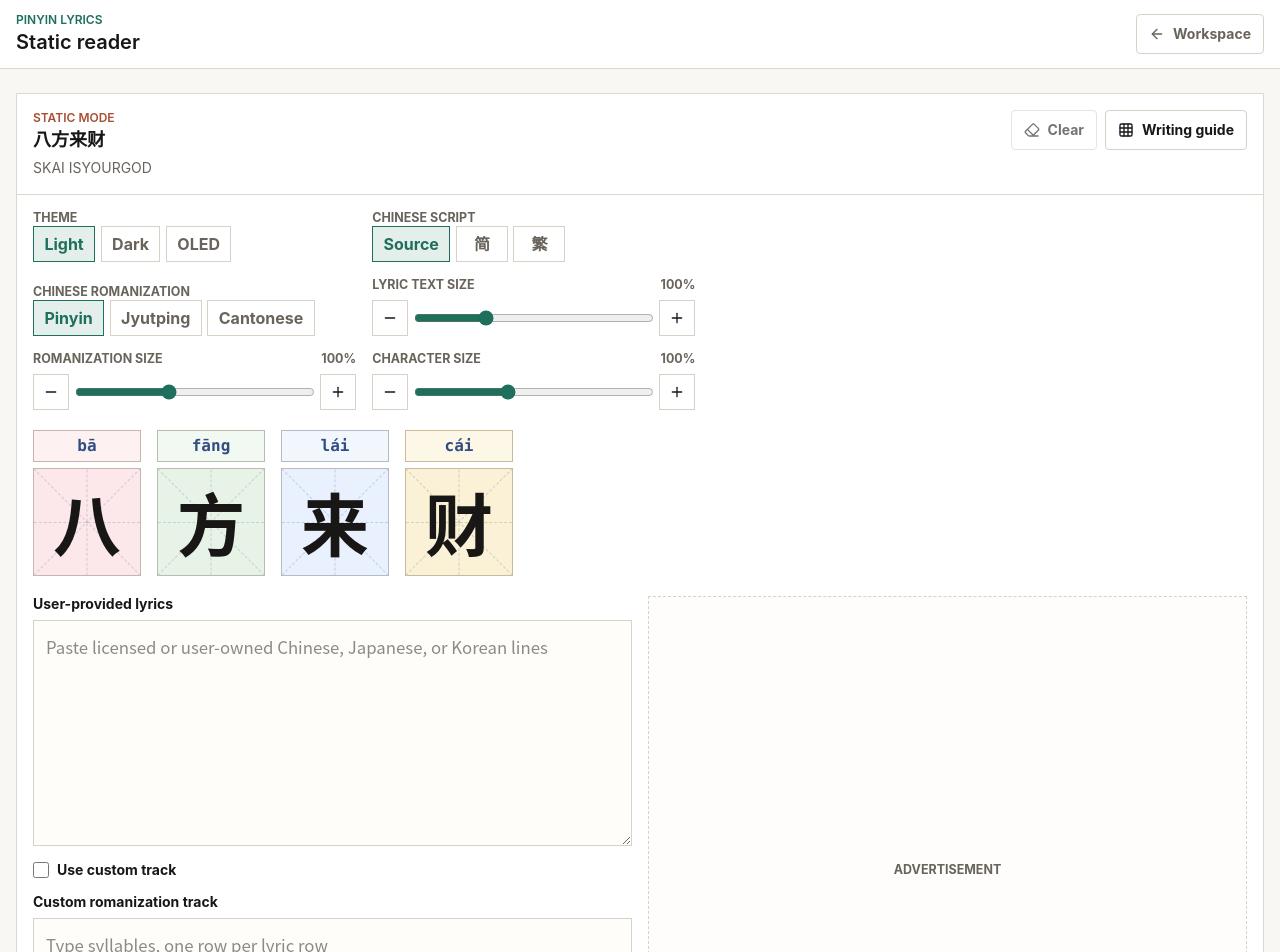
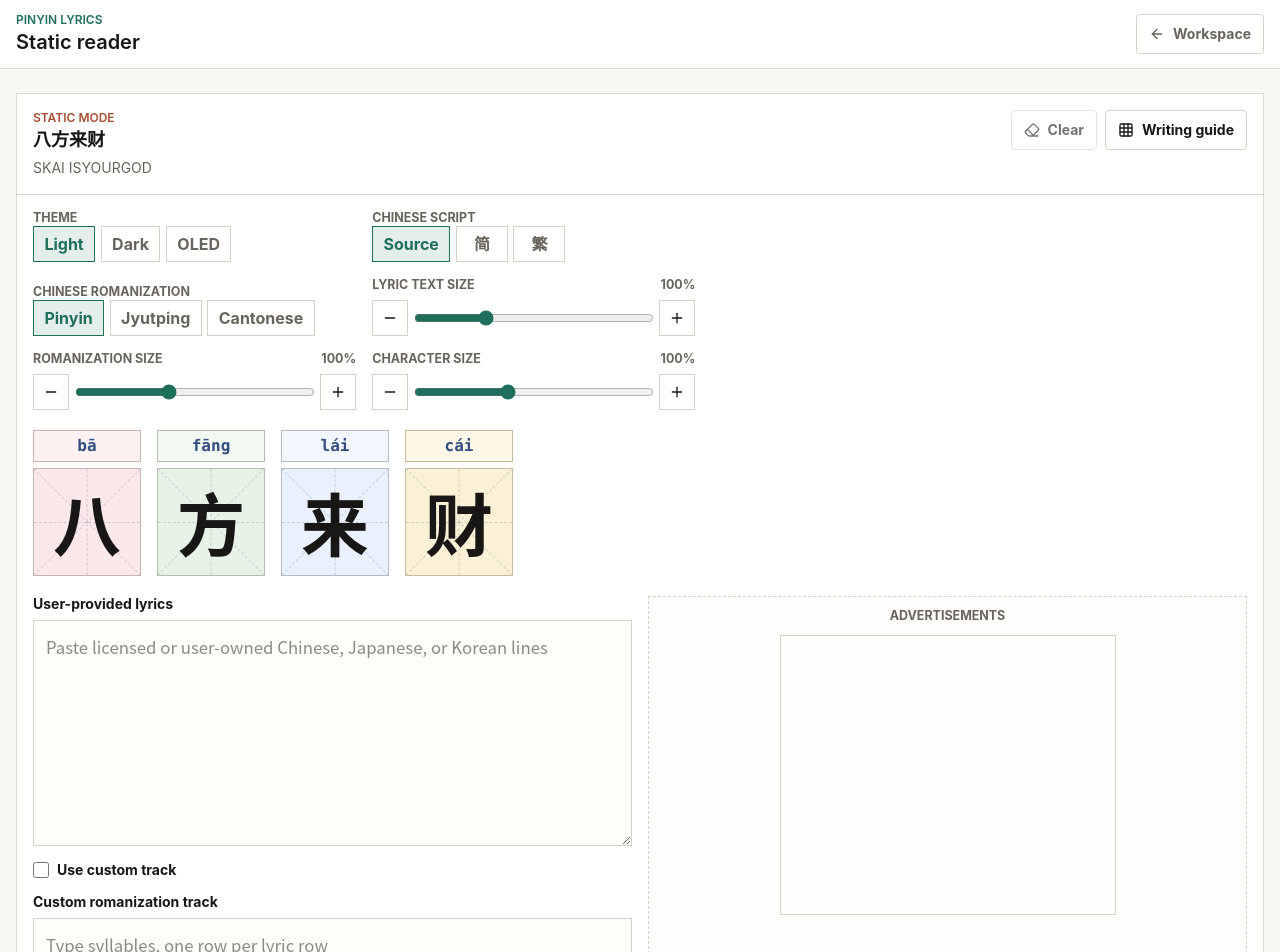
Before and after one commit to ryanlaufsen/pinyin-lyrics, a Next.js app in the folder apps/web/: page /static/bafang-laicai in a window 1280 px wide. Shown: the top 952 px of the page. Built offline with nearby package versions, Linux system fonts and the light colour scheme; what opencc-js would draw is missing.

Commit message:
Optimize static reader ad slot geometry

```diff
--- a/apps/web/app/globals.css
+++ b/apps/web/app/globals.css
@@ -477,7 +477,7 @@ textarea {
 
 .static-lyrics-layout {
   display: grid;
-  grid-template-columns: minmax(0, 1fr) minmax(18rem, 1fr);
+  grid-template-columns: minmax(0, 1fr) minmax(20rem, 1fr);
   gap: 1rem;
   align-items: stretch;
 }
@@ -541,8 +541,10 @@ textarea {
 
 .static-ad-space {
   display: grid;
-  min-height: 100%;
-  place-items: center;
+  min-height: max(100%, 19rem);
+  align-content: start;
+  justify-items: center;
+  gap: 0.65rem;
   border: 1px dashed var(--static-control-border);
   background: color-mix(
     in srgb,
@@ -550,11 +552,27 @@ textarea {
     var(--color-panel)
   );
   color: var(--color-muted);
+  padding: 0.75rem;
+}
+
+.static-ad-label {
   font-size: 0.78rem;
   font-weight: 700;
   letter-spacing: 0;
   line-height: 1.2;
   text-transform: uppercase;
+}
+
+.static-ad-slot {
+  display: block;
+  width: min(100%, 21rem);
+  min-height: 17.5rem;
+  border: 1px solid var(--static-control-border);
+  background: color-mix(
+    in srgb,
+    var(--static-input-bg) 62%,
+    var(--color-panel)
+  );
 }
 
 .static-lyrics-note {
@@ -693,7 +711,12 @@ textarea {
   }
 
   .static-ad-space {
-    min-height: 6rem;
+    min-height: 17.5rem;
+  }
+
+  .static-ad-slot {
+    width: min(100%, 20rem);
+    min-height: 15.625rem;
   }
 
   .static-segmented-control,
@@ -719,3 +742,14 @@ textarea {
     width: 1.5rem;
   }
 }
+
+@media (min-width: 900px) and (min-height: 840px) {
+  .static-ad-space {
+    min-height: 37.5rem;
+  }
+
+  .static-ad-slot {
+    width: min(100%, 18.75rem);
+    min-height: 37.5rem;
+  }
+}
--- a/apps/web/app/static/bafang-laicai/StaticPinyinPractice.tsx
+++ b/apps/web/app/static/bafang-laicai/StaticPinyinPractice.tsx
@@ -1245,11 +1245,18 @@ export function StaticPinyinPractice() {
                   </div>
                 </div>
                 <aside
-                  aria-label="AdSense advertisement space"
+                  aria-label="Advertisements"
                   className="static-ad-space"
                   data-testid="static-ad-space"
                 >
-                  <span>Advertisement</span>
+                  <span className="static-ad-label">Advertisements</span>
+                  <div
+                    aria-hidden="true"
+                    className="static-ad-slot"
+                    data-ad-format="auto"
+                    data-full-width-responsive="true"
+                    data-testid="static-ad-slot"
+                  />
                 </aside>
               </div>
               <p className="static-lyrics-note">
```
Also changed, not shown: 1 other file (tests, documents, lock files or other folders).
